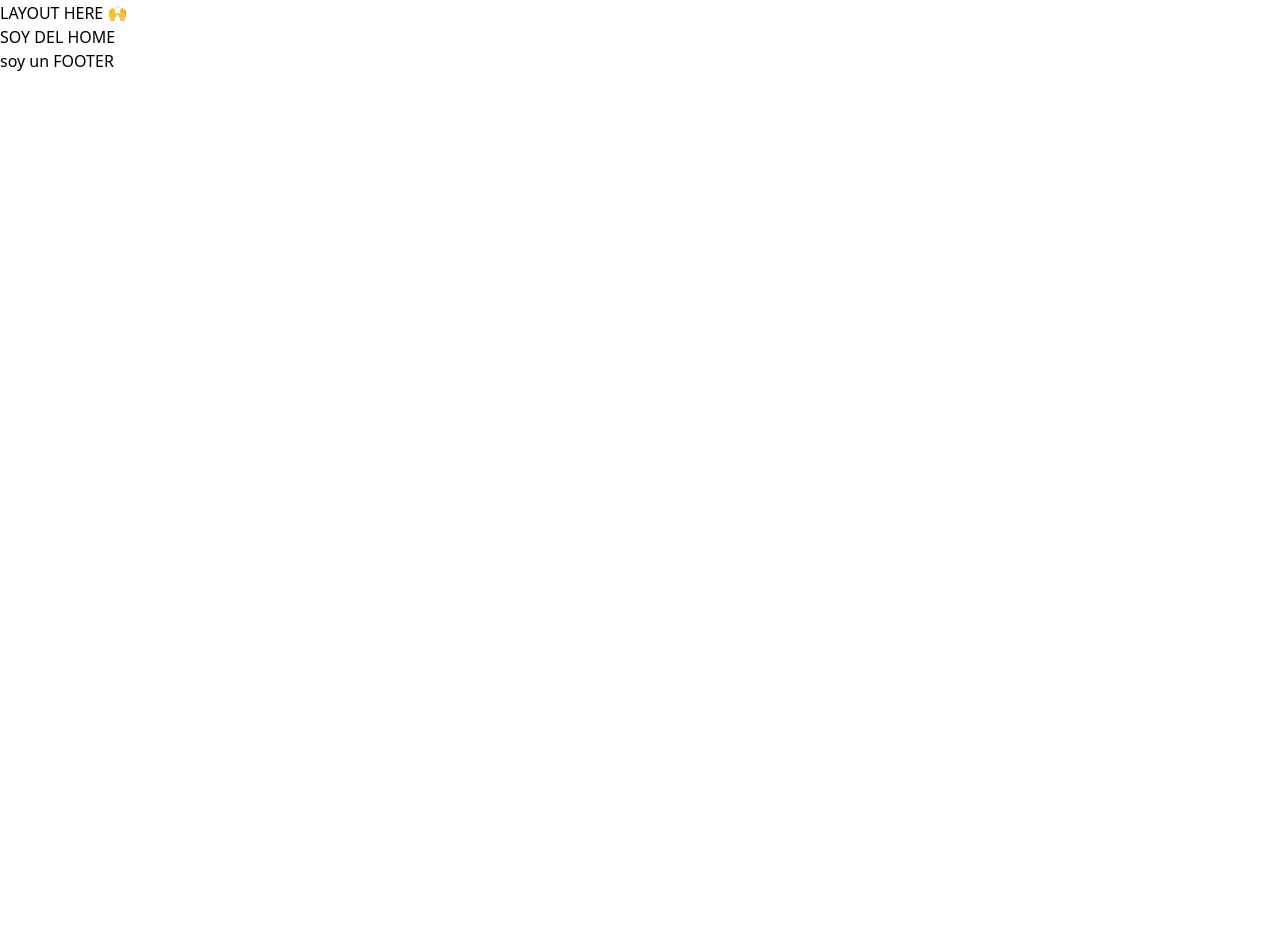
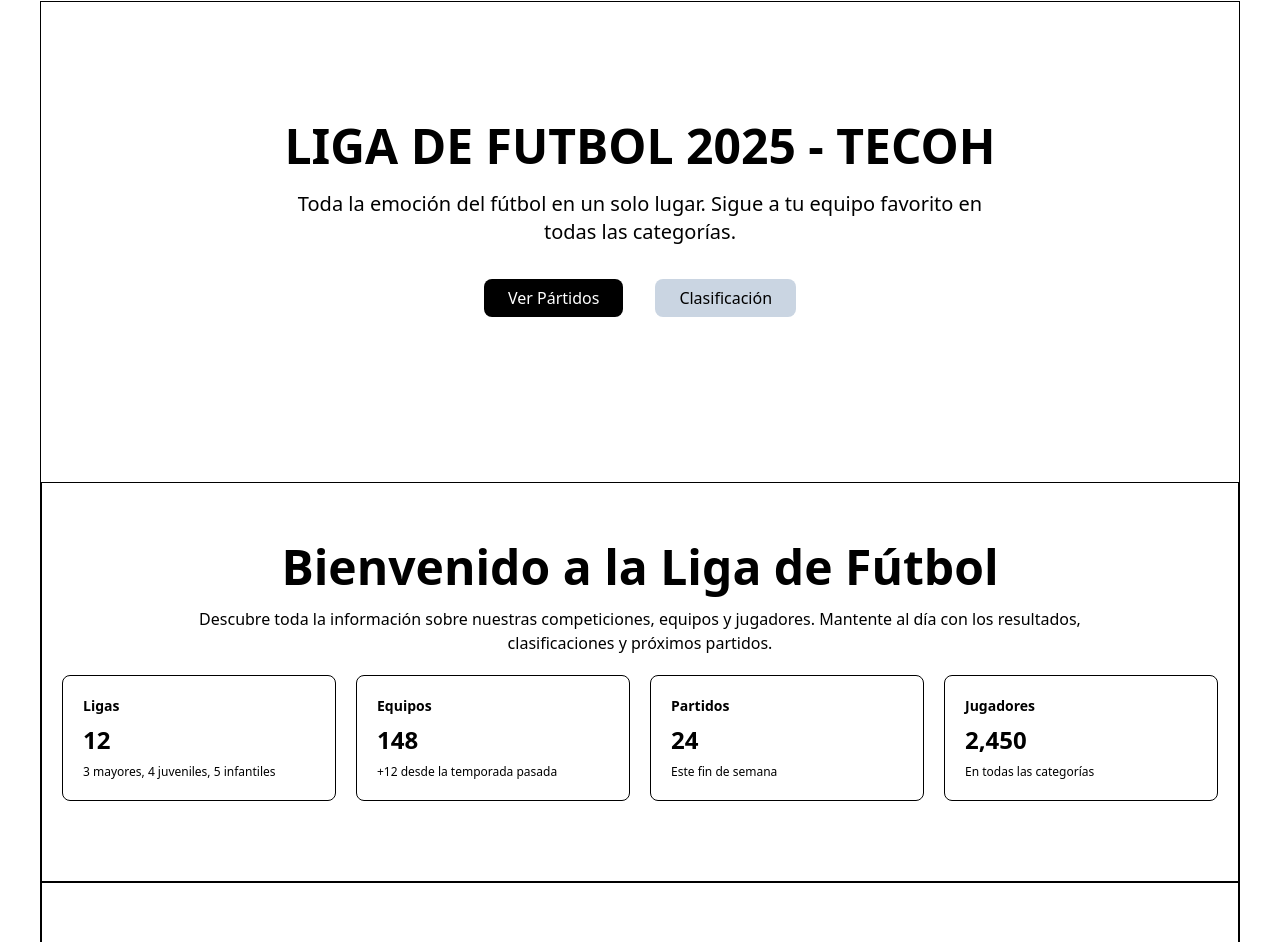
Before and after one commit to GrandMostach0/plataformaLigaFutbol, a React (Vite) app: page / in a window 1280 px wide. Shown: the part 63-1005 px from the top of the page. Before the commit the page ends 800 px from the top, so only its background shows below. Built offline with nearby package versions, Linux system fonts and the light colour scheme.

Commit message:
estructura de la seccion de partidos y clasificaiones casi listos

```diff
--- /dev/null
+++ b/src/components/CardPartido.jsx
@@ -0,0 +1,24 @@
+import { Link } from "react-router"
+function CardPartido({categoria, equipoLocal, equipoVisitante, fecha, ubicacion}){
+    return(
+        <div className="">
+
+            <div className="flex items-center justify-between">
+                <div className="flex items-center">
+                    <p>{equipoLocal}</p>
+                </div>
+                <p className="font-bold">vs</p>
+                <div className="flex items-center">
+                    <p>{equipoVisitante}</p>
+                </div>
+            </div>
+
+            <p>{fecha}</p>
+            <p>{ubicacion}</p>
+
+            <Link className="buttonPrincipal border" to="/partido">Detalles del Partido</Link>
+        </div>
+    )
+}
+
+export default CardPartido;
--- a/src/components/Layout.jsx
+++ b/src/components/Layout.jsx
@@ -7,8 +7,7 @@ function Layout(){
     return(
         <div>
             <NavSection/>
-            <main>
-                <h1>LAYOUT HERE 🙌</h1>
+            <main className="max-w-[1200px] m-auto border">
                 <Outlet />
             </main>
             <FooterSection/>
--- a/src/index.css
+++ b/src/index.css
@@ -15,4 +15,28 @@
   .buttonPrimary{
     @apply border-none px-2 py-1 m-2 rounded-lg;
   }
+
+  .buttonPrincipal{
+    @apply border-none py-2 px-6 m-4 rounded-lg;
+  }
+
+  .division{
+    @apply text-center min-h-[400px] py-15 px-5 border;
+  }
+
+  .title{
+    @apply text-5xl font-bold mb-4;
+  }
+
+  .title2{
+    @apply text-4xl font-bold mb-4;
+  }
+
+  .title3{
+    @apply text-3xl font-bold mb-4;
+  }
+
+  .parrafos{
+    @apply max-w-[80%] m-auto;
+  }
 }
--- a/src/pages/Home/Home.jsx
+++ b/src/pages/Home/Home.jsx
@@ -1,8 +1,37 @@
-import React from "react";
-
+import { Link } from "react-router";
+import CardInforme from "./HomeComponents/cardInforme";
 function Home(){
     return(
-        <h1>SOY DEL HOME</h1>
+        <>
+            <section className="text-center min-h-[60vh] py-30">
+                <h1 className="title">LIGA DE FUTBOL 2025 - TECOH</h1>
+                <p className="max-w-[700px] mx-auto mt-5 mb-10 text-xl">Toda la emoción del fútbol en un solo lugar. Sigue a tu equipo favorito en todas las categorías.</p>
+                <div>
+                    <Link className="buttonPrincipal bg-black text-white" to="/partidos">Ver Pártidos</Link>
+                    <Link className="buttonPrincipal bg-slate-300" to="/clasificacion">Clasificación</Link>
+                </div>
+            </section>
+
+            <section className="division">
+                <h1 className="title">Bienvenido a la Liga de Fútbol</h1>
+                <p className="parrafos">Descubre toda la información sobre nuestras competiciones, equipos y jugadores. Mantente al día con los resultados, clasificaciones y próximos partidos.</p>
+                <div className="grid grid-cols-4 gap-5 my-5">
+                    <CardInforme title="Ligas" number="12" description="3 mayores, 4 juveniles, 5 infantiles"/>
+                    <CardInforme title="Equipos" number="148" description="+12 desde la temporada pasada"/>
+                    <CardInforme title="Partidos" number="24" description="Este fin de semana"/>
+                    <CardInforme title="Jugadores" number="2,450" description="En todas las categorías"/>
+                </div>
+            </section>
+
+            <div className="division flex gap-4 text-left">
+                <section className="border flex-1/2">
+                    <h2 className="title3">Partidos</h2>
+                </section>
+                <section className="border flex-1/3">
+                    <h2 className="title3">Clasificación</h2>
+                </section>
+            </div>
+        </>
     )
 }
 
--- /dev/null
+++ b/src/pages/Home/HomeComponents/CardInforme.jsx
@@ -0,0 +1,13 @@
+function CardInforme({title, number, description}){
+    return(
+        <div className="border rounded-lg text-left px-5 py-5">
+            <div>
+                <p className="font-bold text-sm">{title}</p>
+            </div>
+            <h2 className="font-bold text-2xl my-2">{number}</h2>
+            <p className="text-xs">{description}</p>
+        </div>
+    )
+}
+
+export default CardInforme;
```
